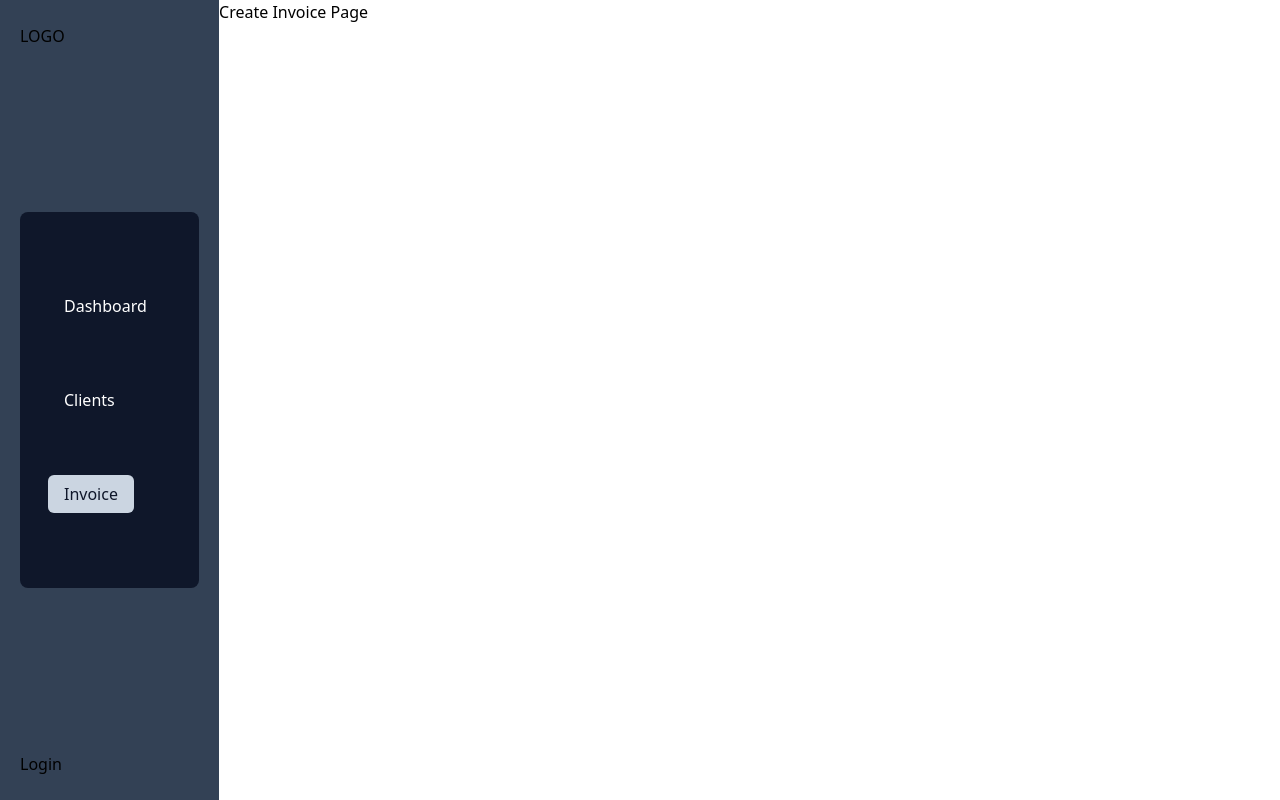
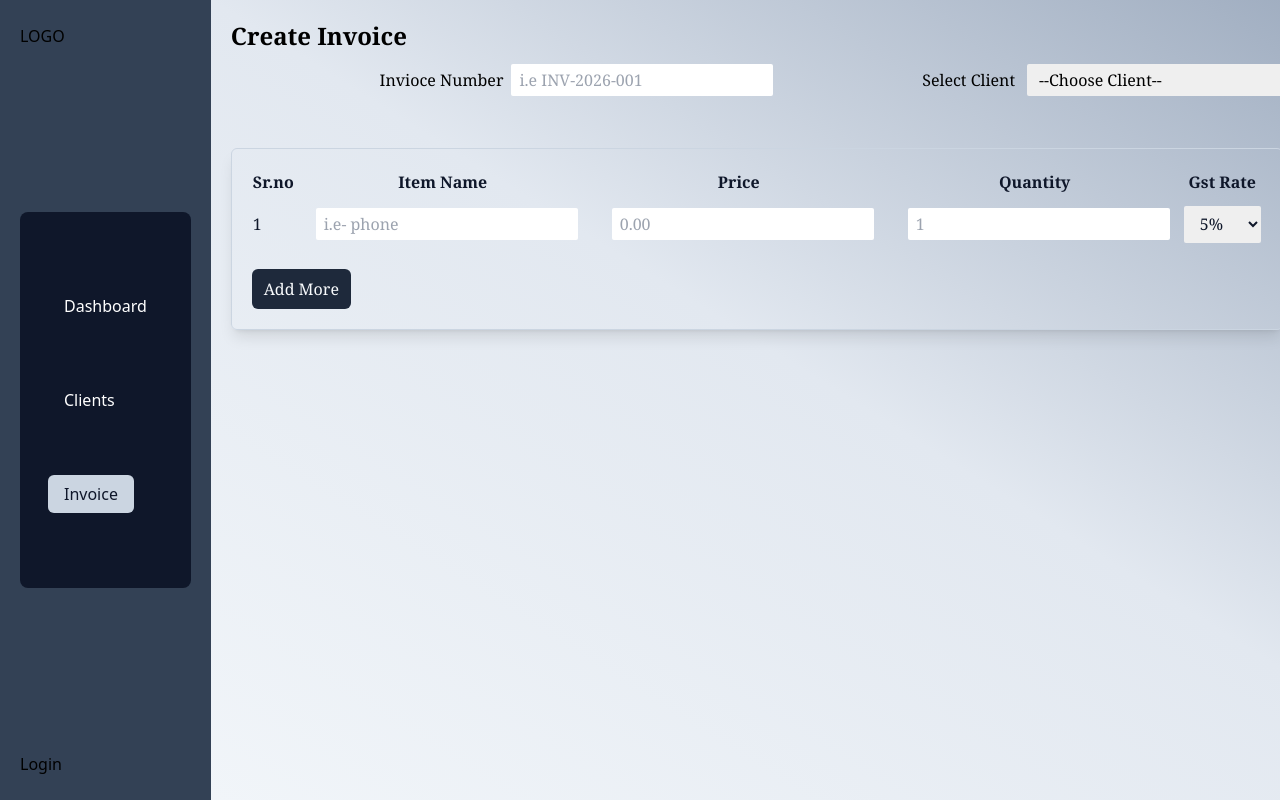
Before and after one commit to pkbhadane-dev/gst-calculator-frontend, a React (Vite) app: page /create-invoice in a window 1280 px wide. Built offline with nearby package versions, Linux system fonts and the light colour scheme.

Commit message:
Refactor Input component to accept htmlFor prop; update CreateInvoice page with new layout and input fields for invoice creation

```diff
--- a/src/components/Input.jsx
+++ b/src/components/Input.jsx
@@ -1,7 +1,7 @@
-export const Input = ({ label, text = "text", ...props }) => {
+export const Input = ({ label, htmlFor, text = "text", ...props }) => {
   return (
     <div className="flex justify-between items-center gap-2 p-3 font-serif">
-      <label htmlFor="businessName">{label}</label>
+      <label htmlFor={htmlFor}>{label}</label>
       <input type={text} {...props} className="px-2 py-1 rounded-sm focus:outline-none" />
     </div>
   );
--- a/src/components/Navbar.jsx
+++ b/src/components/Navbar.jsx
@@ -42,8 +42,6 @@ export const Navbar = () => {
       <div className=" flex items-center gap-5">
         <Link>Login</Link>
         <span className=" sm:hidden" onClick={()=>setShowMenu(!showMenu)}>
-            {console.log(showMenu)
-            }
             <TiThMenu size={28} className="text-slate-50"/>
         </span>
       </div>
--- a/src/pages/CreateInvoice.jsx
+++ b/src/pages/CreateInvoice.jsx
@@ -1,7 +1,143 @@
+import { useState } from "react";
+import { Input } from "../components/Input";
+
 export const CreateInvoice = () => {
+  const [invoiceNumber, setInvoiceNumber] = useState("");
+  const [clientId, setClientId] = useState("");
+
+  const [items, setItems] = useState([
+    { itemName: "", price: "", quantity: 1, gstRate: 18 },
+  ]);
+  const [srNo, setSrNo] = useState(1);
+
+  const handleAddMoreItem = () => {
+    setItems([...items, { itemName: "", price: "", quantity: 1, gstRate: 18 }]);
+    setSrNo(srNo + 1);
+  };
+
+  // console.log(invoiceNumber, clientId);
+
   return (
-    <>
-      <h1>Create Invoice Page</h1>
-    </>
+    <div className="p-5 bg-gradient-to-tr from-slate-100 via-slate-200 to-slate-400 h-screen overflow-auto ">
+      <h1 className=" font-serif text-2xl font-semibold">Create Invoice</h1>
+      <div className=" flex justify-evenly">
+        <Input
+          label="Invioce Number"
+          type="text"
+          htmlFor="invoiceNumber"
+          id="invoiceNumber"
+          placeholder="i.e INV-2026-001"
+          value={invoiceNumber}
+          onChange={(e) => setInvoiceNumber(e.target.value)}
+        />
+        <div className=" flex gap-3 items-center font-serif">
+          <label htmlFor="client">Select Client</label>
+          <select
+            className=" focus:outline-none px-2 py-1 rounded-sm bg-slate-10 border-none"
+            value={clientId}
+            onChange={(e) => setClientId(e.target.value)}
+          >
+            <option value="">--Choose Client--</option>
+            <option value="1">Ramesh Kirana Store(Maharashtra)</option>
+            <option value="2">TechNova Solutions(Gujarat)</option>
+            <option value="3">Mahesh Traders(M.P)</option>
+          </select>
+        </div>
+      </div>
+      <div className="flex gap-5 mt-10">
+        <div className="border text-slate-900 border-slate-300 h-full shadow-lg rounded-md p-5 font-serif">
+          <table>
+            <thead>
+              <tr>
+                <th>Sr.no</th>
+                <th>Item Name</th>
+                <th>Price</th>
+                <th>Quantity</th>
+                <th>Gst Rate</th>
+              </tr>
+            </thead>
+            <tbody>
+              {items.map((item, index) => (
+                <tr key={index}>
+                  <td>{index+1}</td>
+                  <td>
+                    <Input
+                      type="text"
+                      htmlFor="itemName"
+                      id="itemName"
+                      name="itemName"
+                      value={items.itemName}
+                      placeholder="i.e- phone"
+                    />
+                  </td>
+                  <td>
+                    <Input
+                      type="text"
+                      htmlFor="price"
+                      id="price"
+                      value={items.price}
+                      placeholder="0.00"
+                    />
+                  </td>
+                  <td>
+                    <Input
+                      type="text"
+                      htmlFor="quantity"
+                      id="quantity"
+                      value={items.quantity}
+                      placeholder="1"
+                    />
+                  </td>
+                  <td>
+                    <select
+                      className="py-[6.5px] px-3 rounded-sm focus:outline-none"
+                      value={items.gstRate}
+                    >
+                      <option>5%</option>
+                      <option>12%</option>
+                      <option>18%</option>
+                      <option>28%</option>
+                    </select>
+                  </td>
+                </tr>
+              ))}
+            </tbody>
+          </table>
+          <button
+            onClick={handleAddMoreItem}
+            className=" bg-slate-800 text-slate-50 py-2 px-3 rounded-md mt-4 hover:scale-105 transition-all duration-300"
+          >
+            Add More
+          </button>
+        </div>
+        <div className="border text-slate-900 border-slate-300 shadow-lg h-full rounded-md p-5 font-serif">
+          <h2 className="text-center mb-4 font-semibold">CALCULATION</h2>
+          <div className="flex flex-col gap-3 w-56 text-lg">
+            <div className="flex justify-between">
+              <span>Base Amount:</span>
+              <span>150000</span>
+            </div>
+            <div className="flex justify-between">
+              <span>CGST:</span>
+              <span>1000</span>
+            </div>
+            <div className="flex justify-between">
+              <span>SGST:</span>
+              <span>1000</span>
+            </div>
+            <div className="flex justify-between">
+              <span>IGST:</span>
+              <span>0</span>
+            </div>
+
+            <hr className=" border-t-2 border-slate-900" />
+            <div className="flex justify-between">
+              <span>Grand Total:</span>
+              <span> 152000</span>
+            </div>
+          </div>
+        </div>
+      </div>
+    </div>
   );
 };
```
